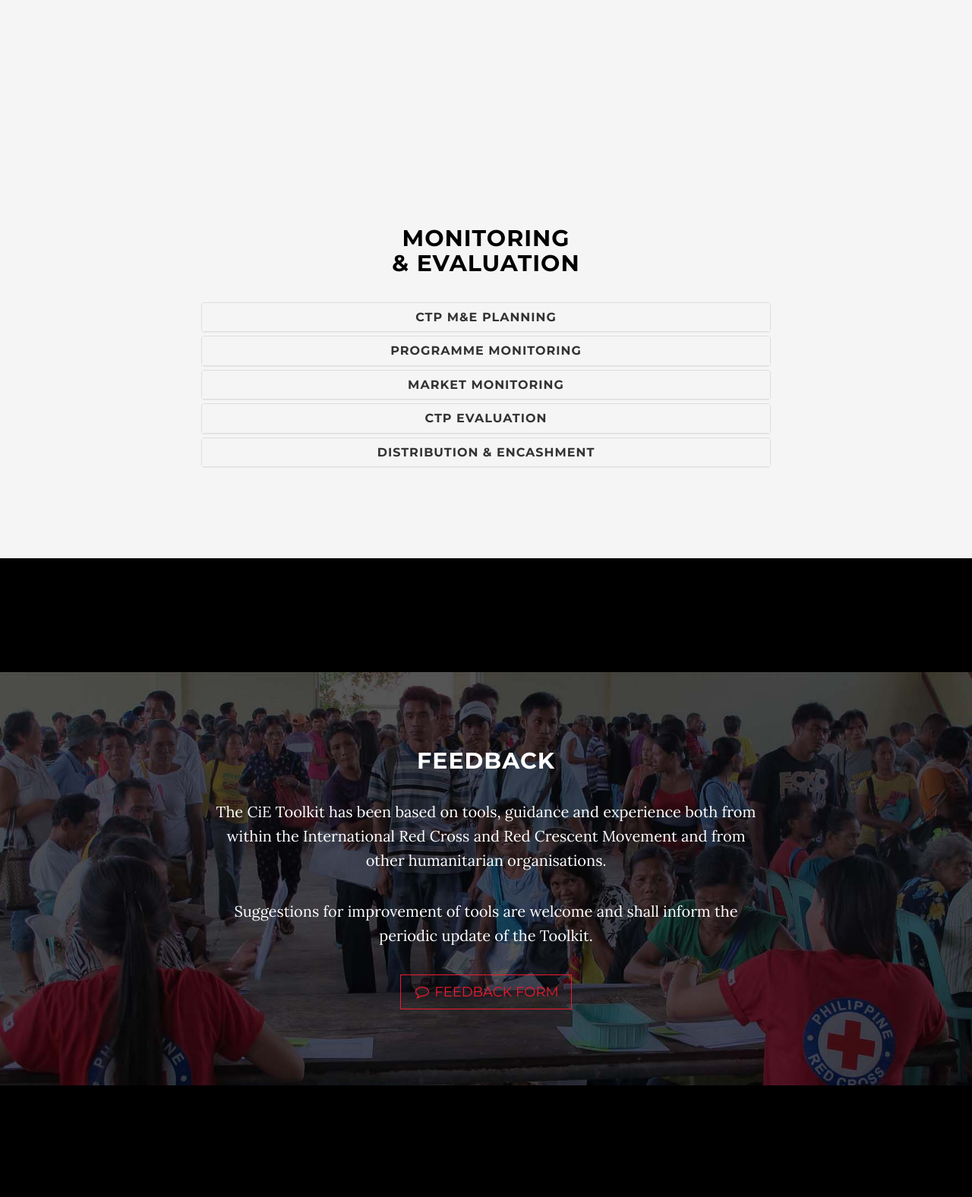
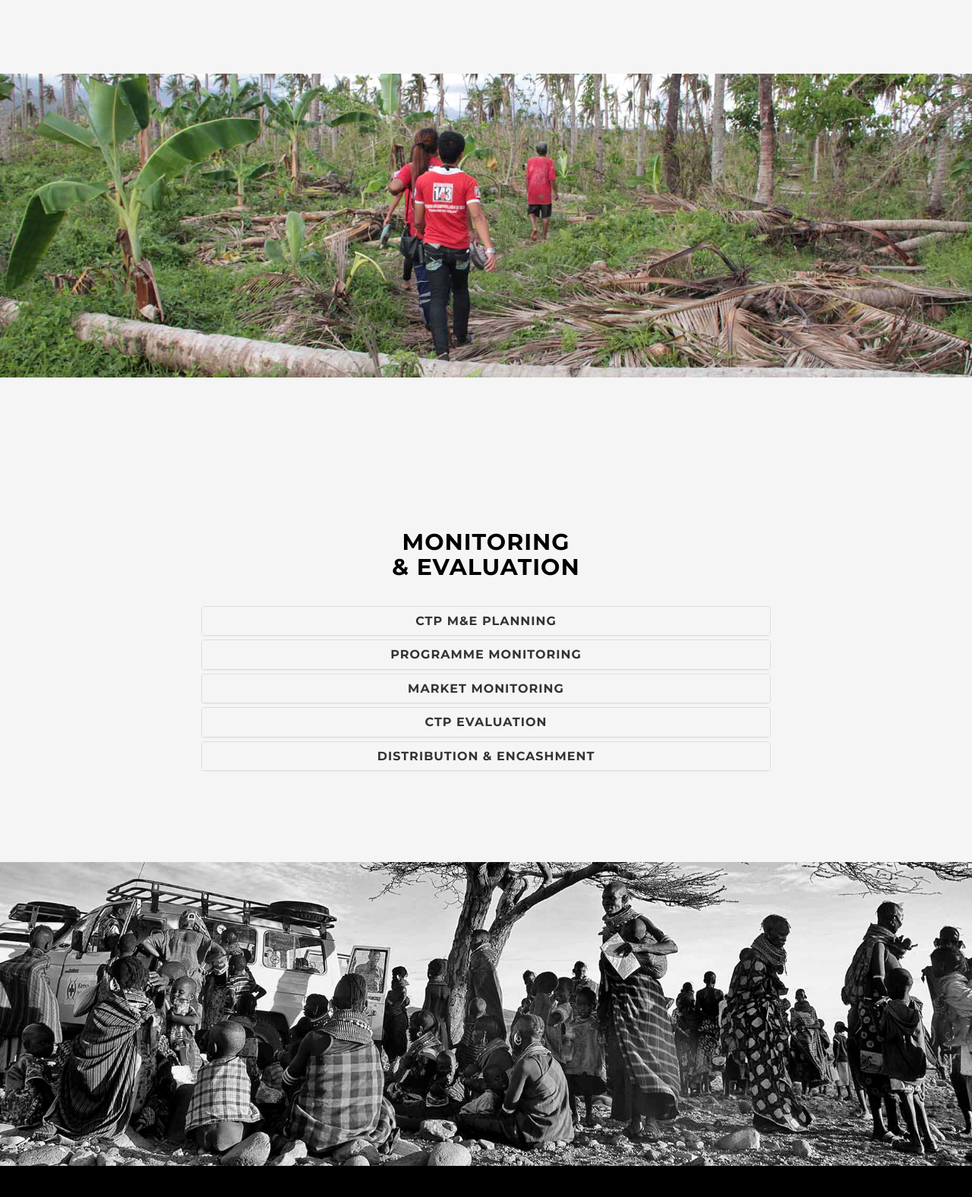
Before and after one commit to AmericanRedCross/ctp-toolkit, a plain HTML site: page index.html in a window 1280 px wide. Shown: the part 6244-7820 px from the top of the page at 76% size. Drawn offline with Linux system fonts and the light colour scheme.

Commit message:
adding two more photo dividers

```diff
--- a/css/grayscale.css
+++ b/css/grayscale.css
@@ -580,6 +580,12 @@ li.evaluation.active {
 .module-divider-4 {
   background: url(../img/divider-4.jpg) no-repeat bottom center fixed;
 }
+.module-divider-5 {
+  background: url(../img/divider-5.jpg) no-repeat bottom center fixed;
+}
+.module-divider-6 {
+  background: url(../img/divider-6.jpg) no-repeat bottom center fixed;
+}
 .module-divider {
     width: 100%;
     height: 400px;
--- a/index.html
+++ b/index.html
@@ -248,6 +248,8 @@
         </div>
       </section>
 
+      <section class="content-section text-center module-divider module-divider-6"></section>
+
       <!-- Monitoring & Evaluation Section -->
       <section id="evaluation-section" class="content-section text-center light-section">
         <div class="light-section">
@@ -260,6 +262,8 @@
         </div>
         </div>
       </section>
+
+      <section class="content-section text-center module-divider module-divider-5"></section>
 
     </div>
 
```
Also changed, not shown: img/divider-5.jpg (added), img/divider-6.jpg (added).
